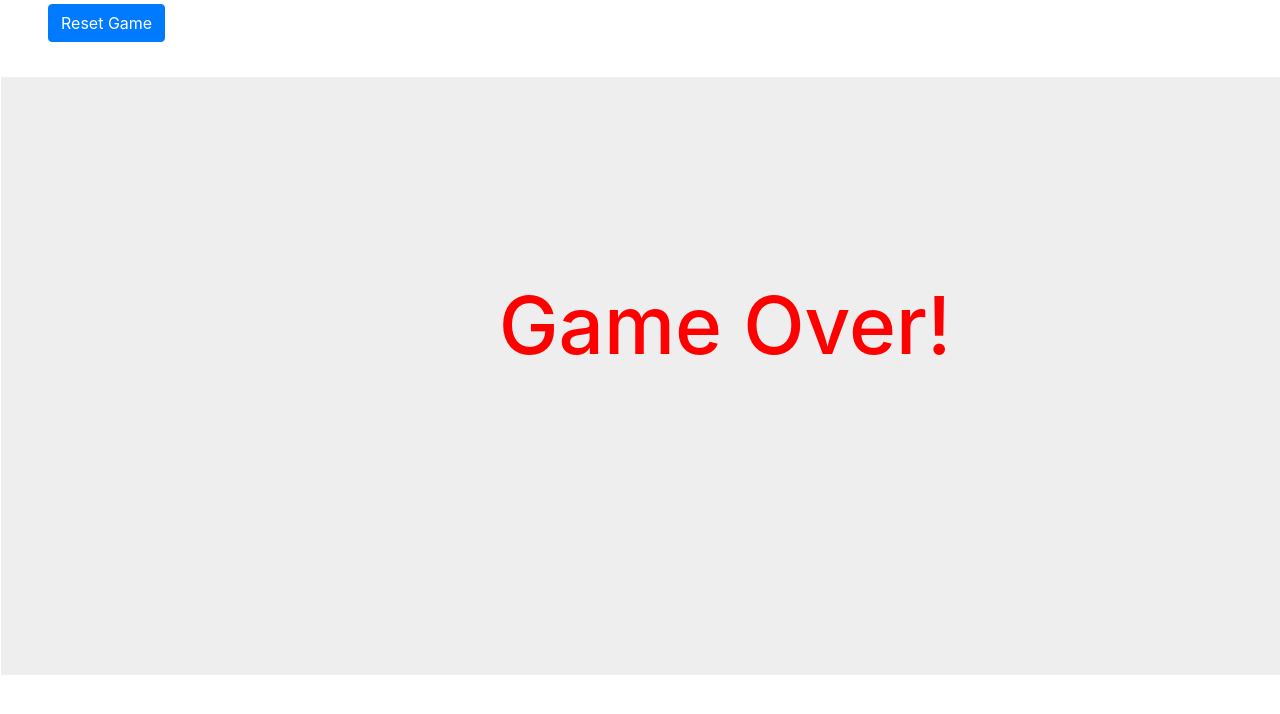
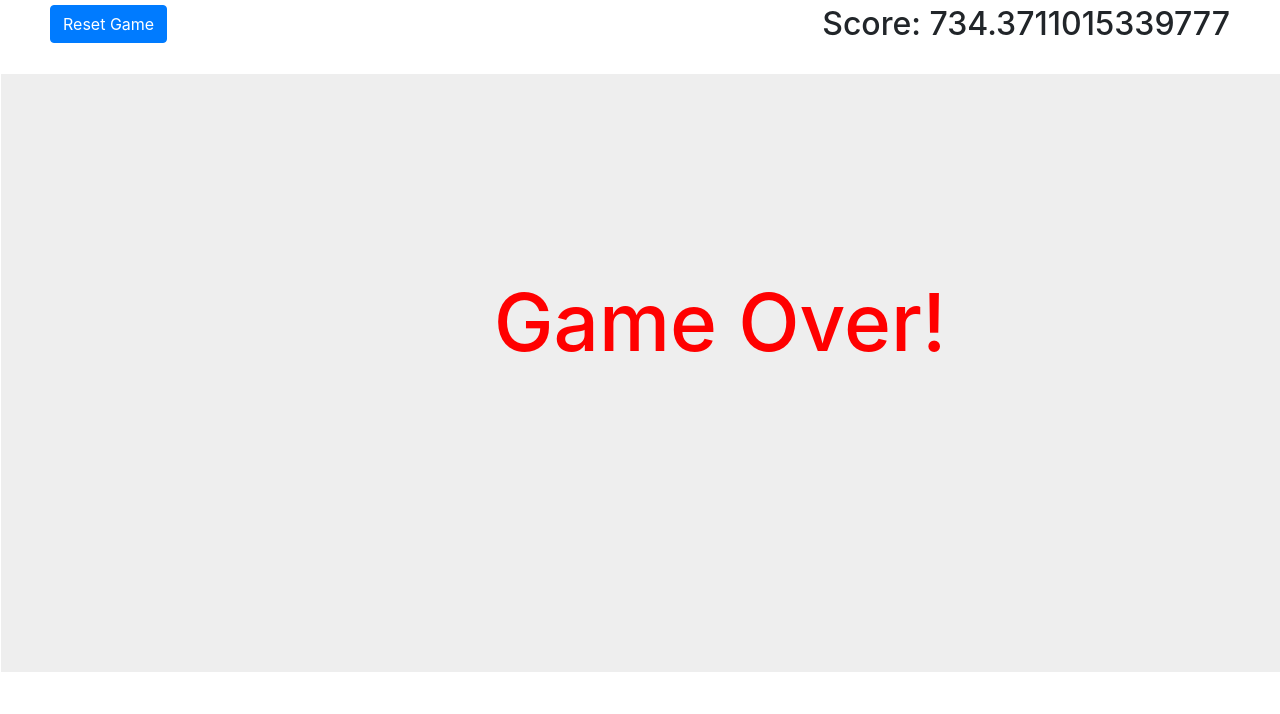
Before and after one commit to ScraggyDuck/training, a React (Create React App) app in the folder exercise-3/: page / in a window 1280 px wide. Shown: the top 714 px of the page. Built offline with nearby package versions, Linux system fonts and the light colour scheme.

Commit message:
ex3 - delvery 4

```diff
--- a/exercise-3/src/App.css
+++ b/exercise-3/src/App.css
@@ -1,5 +1,7 @@
-.App h1 {
-  margin-left: 10px; }
+.App .header {
+  margin: 5px 50px; }
+  .App .header .score {
+    float: right; }
 
 .playground {
   width: 1440px;
--- a/exercise-3/src/App.js
+++ b/exercise-3/src/App.js
@@ -10,66 +10,77 @@ class App extends Component {
           numOfDaysToRenewal: 30,
           numOfDaysSinceLastConnected: 12,
           amountPaid: 50,
-          healthy: 7.63
+          healthy: 7.63,
+          timeUpdateHealthy: 12
         },
         {
           numOfDaysToRenewal: 90,
           numOfDaysSinceLastConnected: 24,
           amountPaid: 60,
-          healthy: 3.23
+          healthy: 3.23,
+          timeUpdateHealthy: 12
         },
         {
           numOfDaysToRenewal: 70,
           numOfDaysSinceLastConnected: 10,
           amountPaid: 52,
-          healthy: 5.2
+          healthy: 5.2,
+          timeUpdateHealthy: 12
         },
         {
           numOfDaysToRenewal: 300,
           numOfDaysSinceLastConnected: 20,
           amountPaid: 40,
-          healthy: 9.93
+          healthy: 9.93,
+          timeUpdateHealthy: 12
         },
         {
           numOfDaysToRenewal: 321,
           numOfDaysSinceLastConnected: 25,
           amountPaid: 80,
-          healthy: 10
+          healthy: 10,
+          timeUpdateHealthy: 12
         },
         {
           numOfDaysToRenewal: 234,
           numOfDaysSinceLastConnected: 17,
           amountPaid: 34,
-          healthy: 2
+          healthy: 2,
+          timeUpdateHealthy: 12
         },
         {
           numOfDaysToRenewal: 112,
           numOfDaysSinceLastConnected: 23,
           amountPaid: 54,
-          healthy: 7
+          healthy: 7,
+          timeUpdateHealthy: 12
         },
         {
           numOfDaysToRenewal: 245,
           numOfDaysSinceLastConnected: 11,
           amountPaid: 28,
-          healthy: 3.6
+          healthy: 3.6,
+          timeUpdateHealthy: 12
         },
         {
           numOfDaysToRenewal: 98,
           numOfDaysSinceLastConnected: 13,
           amountPaid: 42,
-          healthy: 0
+          healthy: 0,
+          timeUpdateHealthy: 12
         },
         {
           numOfDaysToRenewal: 39,
           numOfDaysSinceLastConnected: 4,
           amountPaid: 70,
-          healthy: 8.9
+          healthy: 8.9,
+          timeUpdateHealthy: 12
         }
       ],
       endTime: 720,
       bubblestoReset: null,
-      idOfTheGame: null
+      idOfTheGame: null,
+      score: 0
     }
   }
 
@@ -98,24 +109,42 @@ class App extends Component {
 
   onStartTheGame = () => {
     var idOfTheGame = setInterval(() => {
-      var { bubbles } = this.state;
+      var { bubbles, score } = this.state;
       //Filter the bubbles reach the bottom
       bubbles = bubbles.filter(bubble => bubble.numOfDaysSinceLastConnected < 30);
+      //Filter the bubbles reach the right(heathy >= 3.5 && numOfDaysToRenewal <= 0)
+      for (var i = 0; i < bubbles.length; i++) {
+        if (bubbles[i].numOfDaysToRenewal <= 0 && bubbles[i].healthy < 3.5) {
+          bubbles.splice(i, 1);
+        }
+      }
+      //Render
       bubbles = bubbles.map(bubble => {
+        var newHealthy = bubble.healthy + Math.random() * 0.01 - 0.05;
         var newRenewal = bubble.numOfDaysToRenewal <= 0 ? 360 : bubble.numOfDaysToRenewal - 1;
-        var newLastConnected = bubble.numOfDaysSinceLastConnected >= 30 ? 0 : bubble.numOfDaysSinceLastConnected + 1;
+        var newLastConnected = bubble.numOfDaysSinceLastConnected + 1;
         return {
           ...bubble,
+          healthy: newHealthy > 0 && newHealthy < 10 ? newHealthy : bubble.healthy,
           numOfDaysToRenewal: newRenewal,
-          numOfDaysSinceLastConnected: newLastConnected
+          numOfDaysSinceLastConnected: newLastConnected,
+          timeUpdateHealthy:
+            bubble.timeUpdateHealthy < 12
+              ? bubble.timeUpdateHealthy + 1
+              : bubble.timeUpdateHealthy
         }
       })
+      //Score
+      for (var i = 0; i < bubbles.length; i++) {
+        score += bubbles[i].healthy;
+      }
+      //Udate state
       this.setState({
         bubbles: [...bubbles],
-        endTime: this.state.endTime - 1
+        endTime: this.state.endTime - 1,
+        score: score
       });
     }, 1000 / 6);
-
     this.setState({
       idOfTheGame: idOfTheGame
     });
@@ -126,12 +155,26 @@ class App extends Component {
     alert('Kết thúc trò chơi!');
   }
 
-  onUpdateBubble =  (event, index) => {
-    var { bubbles } = this.state;
-    bubbles[index] = {
-      ...bubbles[index],
-      numOfDaysSinceLastConnected: 0
-    };
+  onUpdateBubble = (event, index) => {
+    const { bubbles } = this.state;
+    if (event.altKey) {
+      //Update healthy
+      if (bubbles[index].timeUpdateHealthy === 12) {
+        bubbles[index] = {
+          ...bubbles[index],
+          healthy:
+            bubbles[index].healthy + 2 > 10 ? bubbles[index].healthy : bubbles[index].healthy + 2,
+          timeUpdateHealthy: 0
+        };
+      } else {
+        alert("Update tối đa 2 giây!");
+      }
+    } else {
+      bubbles[index] = {
+        ...bubbles[index],
+        numOfDaysSinceLastConnected: 0
+      };
+    }
     this.setState({
       bubbles: [...bubbles]
     });
@@ -168,10 +211,13 @@ class App extends Component {
   }
 
   render() {
-    const { bubbles } = this.state;
+    const { bubbles, score } = this.state;
     return (
       <div className="App">
-        <div className="btn btn-primary m-1 ml-5" onClick={this.onResetTheGame}>Reset Game</div>
+        <div className="header">
+          <div className="btn btn-primary" onClick={this.onResetTheGame}>Reset Game</div>
+          <div className="score"><h2>Score: {score}</h2></div>
+        </div>
         <div className="playground">
           {this.onShowBubbles(bubbles)}
         </div>
--- a/exercise-3/src/App.scss
+++ b/exercise-3/src/App.scss
@@ -1,7 +1,10 @@
 
 .App {
-    h1 {
-        margin-left: 10px;
+    .header {
+        .score {
+            float: right;
+        }
+        margin: 5px 50px;
     }
 }
 
```
